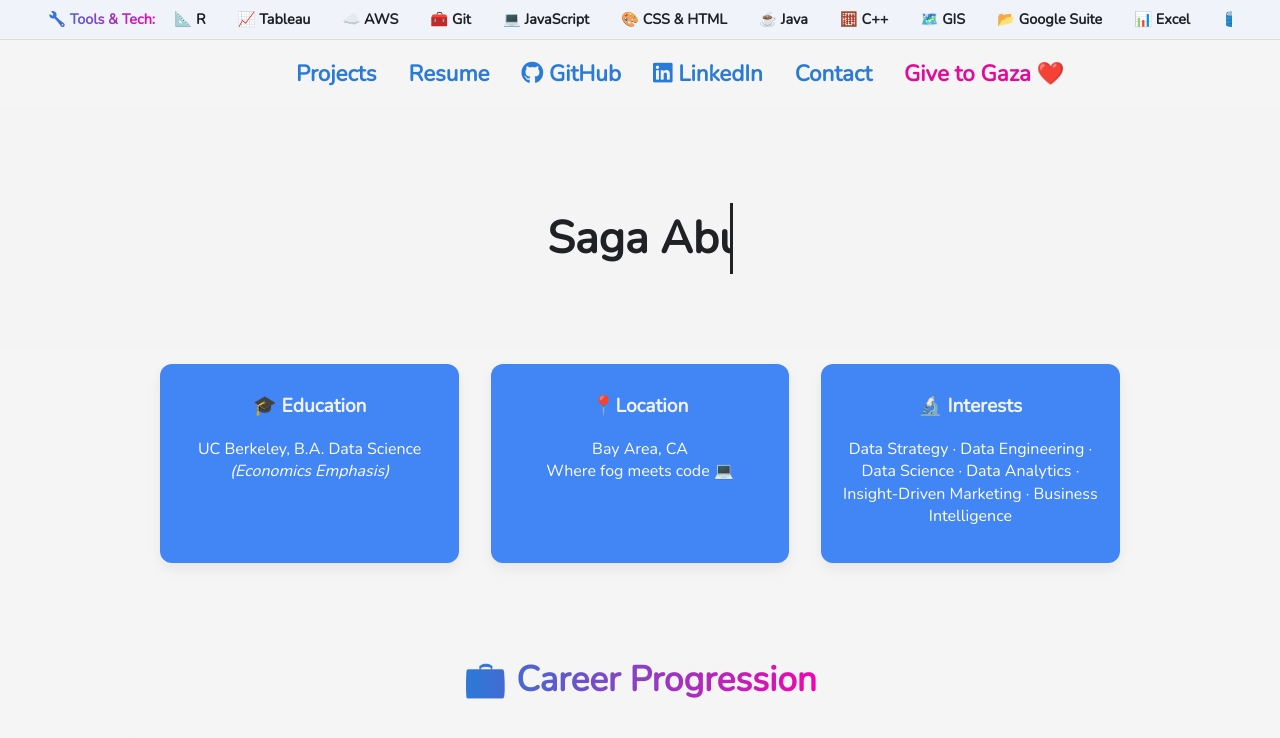
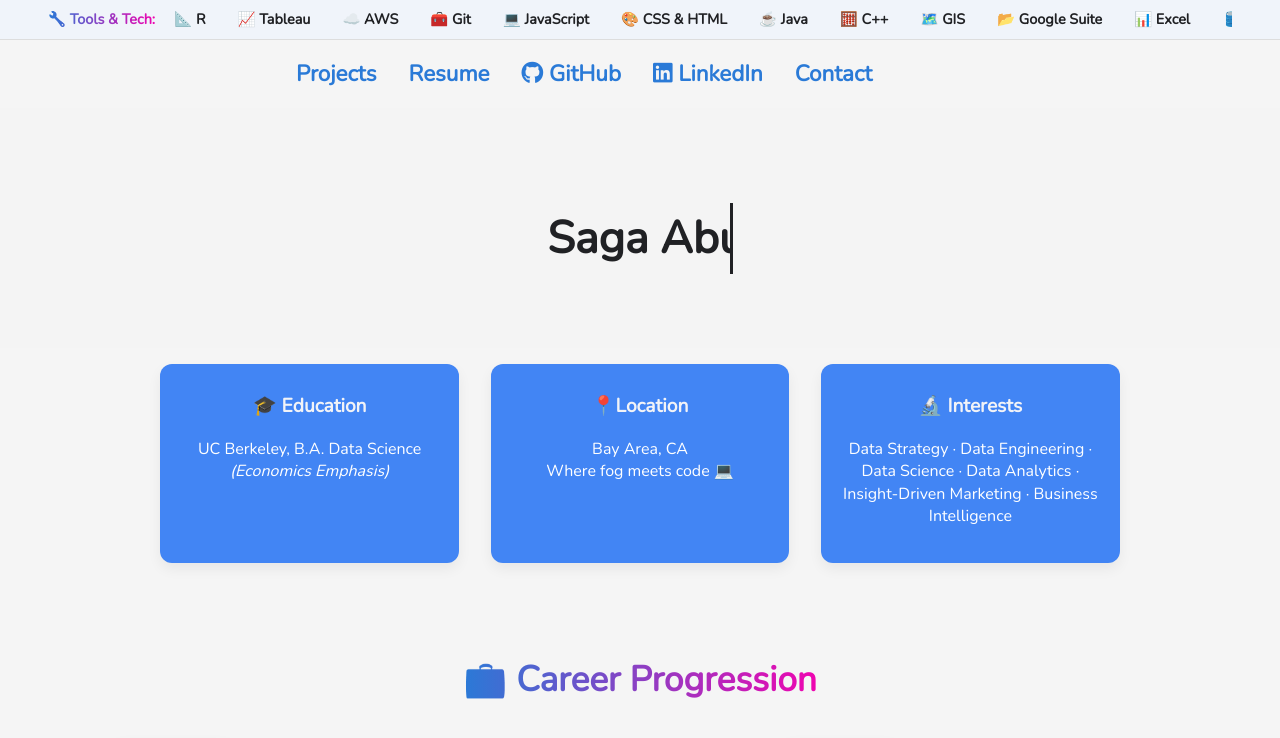
Before and after one commit to SFAbuodeh/my-website-portfolio, a plain HTML site: page index.html in a window 1280 px wide. Shown: the top 738 px of the page. Drawn offline with nearby package versions, Linux system fonts and the light colour scheme.

Commit message:
Add files via upload

```diff
--- a/index.html
+++ b/index.html
@@ -73,7 +73,6 @@
       </a>
 
       <a href="https://mail.google.com/mail/?view=cm&fs=1&to=sfabuodeh@berkeley.edu" target="_blank" rel="noopener noreferrer" class="contact-link">Contact</a>
-      <a href= "https://www.paypal.com/donate/?hosted_button_id=8CLZKLGF77YGU&fbclid=PAZXh0bgNhZW0CMTEAAadO3W7Uc-6i0PbWotypeIE0EVdSm9RtG_-bx0dzCL9JZnangJDvfym5NRUoLg_aem_EWJwwsZnd9qOLXA0UOA5TQ" target="_blank" class = "give-link"> Give to Gaza ❤️ </a>
     </nav>
   </header>
 
```
